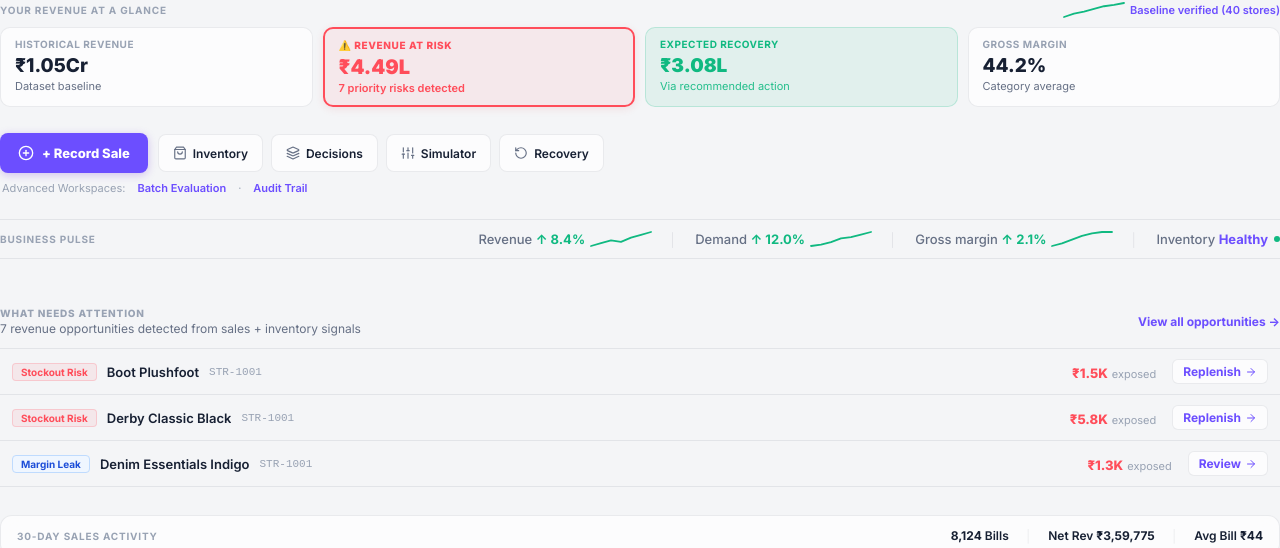
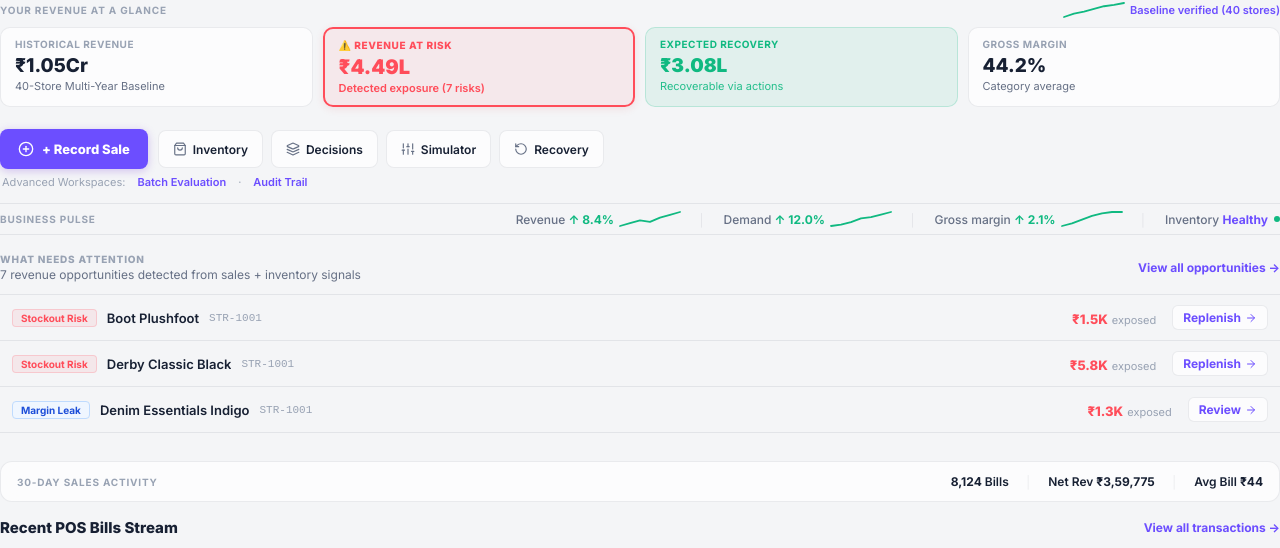
Before and after one commit to Sanjay34598/merchent-revenue-automation, a React (Vite) app in the folder frontend/: page / in a window 1280 px wide. Shown: the part 230-778 px from the top of the page. Built offline with nearby package versions, Linux system fonts and the light colour scheme; no server answers.

Commit message:
feat: add FinancialHero, BusinessPulse, OpportunityList, and MerchantActionStrip components to the revenue automation dashboard

```diff
--- a/frontend/src/components/BusinessPulse.tsx
+++ b/frontend/src/components/BusinessPulse.tsx
@@ -17,16 +17,16 @@ export const BusinessPulse: React.FC<BusinessPulseProps> = ({
       background: 'transparent',
       borderTop: '1px solid var(--border-color)',
       borderBottom: '1px solid var(--border-color)',
-      padding: '10px 0',
+      padding: '6px 0',
       display: 'flex',
       alignItems: 'center',
       justifyContent: 'space-between',
-      fontSize: 13,
+      fontSize: 12,
       fontWeight: 500,
       color: 'var(--text-sub)',
       flexWrap: 'wrap',
-      gap: 16,
-      margin: '8px 0 24px'
+      gap: 14,
+      margin: '4px 0 10px'
     }}>
       <div style={{ fontSize: 10, fontWeight: 700, color: 'var(--text-muted)', textTransform: 'uppercase', letterSpacing: '0.08em' }}>
         BUSINESS PULSE
--- a/frontend/src/components/FinancialHero.tsx
+++ b/frontend/src/components/FinancialHero.tsx
@@ -92,7 +92,7 @@ export const FinancialHero: React.FC<FinancialHeroProps> = ({
               {fmtCurrency(protectedRevenue)}
             </div>
             <div style={{ fontSize: 11, color: 'var(--text-sub)', marginTop: 2 }}>
-              Dataset baseline
+              40-Store Multi-Year Baseline
             </div>
           </div>
 
@@ -108,7 +108,7 @@ export const FinancialHero: React.FC<FinancialHeroProps> = ({
               {fmtCurrency(exposedRevenue)}
             </div>
             <div style={{ fontSize: 11, color: 'var(--risk-red)', fontWeight: 600, marginTop: 2 }}>
-              {activeOpportunitiesCount} priority risks detected
+              Detected exposure ({activeOpportunitiesCount} risks)
             </div>
           </div>
 
@@ -123,7 +123,7 @@ export const FinancialHero: React.FC<FinancialHeroProps> = ({
               {fmtCurrency(expectedRecovery)}
             </div>
             <div style={{ fontSize: 11, color: 'var(--emerald-green)', opacity: 0.9, marginTop: 2 }}>
-              Via recommended action
+              Recoverable via actions
             </div>
           </div>
 
--- a/frontend/src/components/MerchantActionStrip.tsx
+++ b/frontend/src/components/MerchantActionStrip.tsx
@@ -22,7 +22,7 @@ export const MerchantActionStrip: React.FC<MerchantActionStripProps> = ({
   ];
 
   return (
-    <div style={{ display: 'flex', flexDirection: 'column', gap: 8, margin: '10px 0 16px' }}>
+    <div style={{ display: 'flex', flexDirection: 'column', gap: 6, margin: '6px 0 10px' }}>
       <div style={{ display: 'flex', alignItems: 'center', gap: 10, flexWrap: 'wrap' }}>
         {/* Primary Action Button */}
         <button
--- a/frontend/src/components/OpportunityList.tsx
+++ b/frontend/src/components/OpportunityList.tsx
@@ -14,7 +14,7 @@ export const OpportunityList: React.FC<OpportunityListProps> = ({
   onViewAllInventory,
 }) => {
   return (
-    <div style={{ marginTop: 24 }}>
+    <div style={{ marginTop: 8 }}>
       <div style={{ marginBottom: 12, display: 'flex', justifyContent: 'space-between', alignItems: 'center' }}>
         <div>
           <div style={{ fontSize: 10, fontWeight: 800, color: 'var(--text-muted)', textTransform: 'uppercase', letterSpacing: '0.08em' }}>
```
